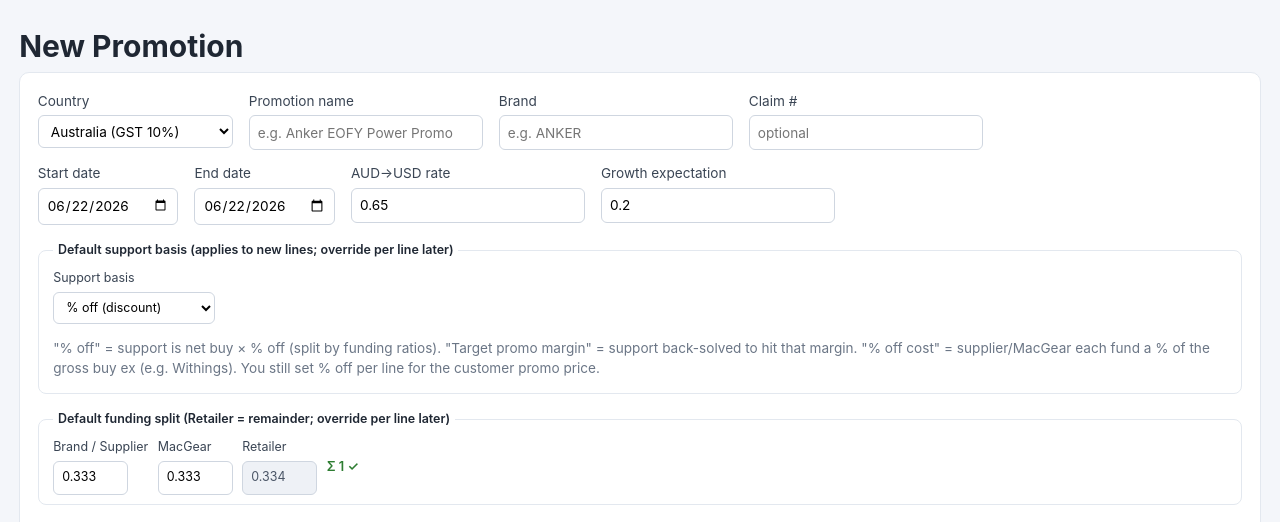
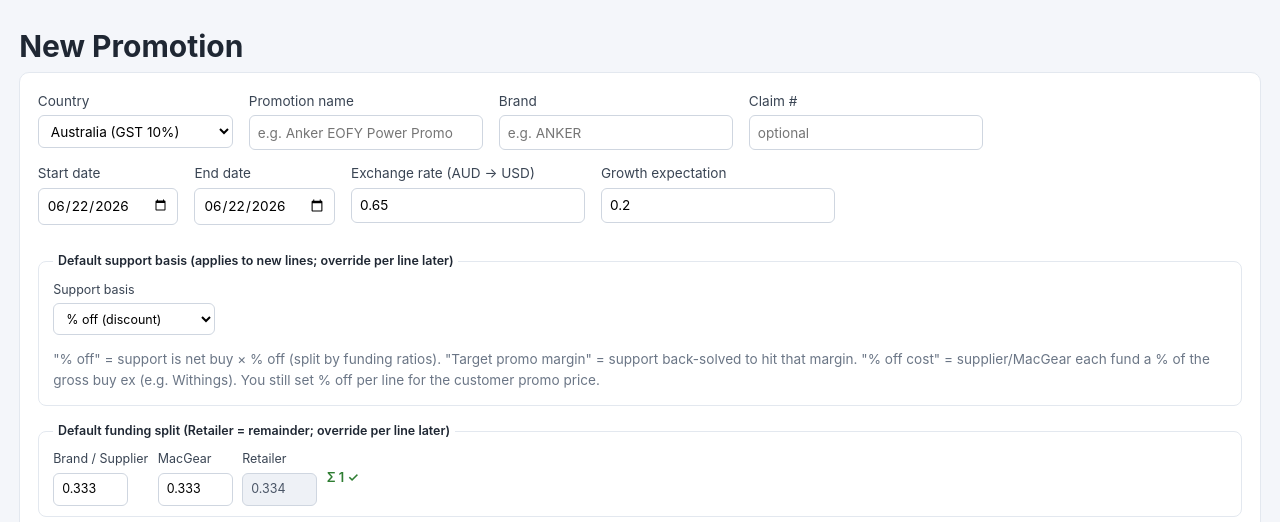
Before and after one commit to Aaron-Steel/Vendor-credit-claims, a FastAPI app: page /promo/new in a window 1280 px wide. Shown: the part 60-582 px from the top of the page. Run offline with FastAPI, Linux system fonts and the light colour scheme; data that the repository does not hold is empty.

Commit message:
Rename FX rate label (currency-aware) + show live ECB AUD/NZD->USD on new promo
Label is now 'Exchange rate (AUD/NZD -> USD)' driven by the promo country instead
of hardcoded AUD. New-promo form shows a small live ECB reference rate (AUD->USD,
NZD->USD) fetched client-side with a 'use' link to apply it; fails silently if
the network blocks the API.

Co-Authored-By: Claude Opus 4.8 (1M context) <noreply@anthropic.com>

```diff
--- a/app/templates/promo_detail.html
+++ b/app/templates/promo_detail.html
@@ -35,7 +35,7 @@
     <label>Claim # <input name="claim_number" value="{{ promo.claim_number }}"></label>
     <label>Start date <input type="date" name="start_date" id="d_start" value="{{ promo.start_date }}"></label>
     <label>End date <input type="date" name="end_date" id="d_end" value="{{ promo.end_date }}"></label>
-    <label>{{ cur }}→USD rate <input type="number" step="0.0001" min="0.0001" name="aud_usd_rate" value="{{ promo.aud_usd_rate }}" style="width:7em"></label>
+    <label>Exchange rate ({{ cur }} → USD) <input type="number" step="0.0001" min="0.0001" name="aud_usd_rate" value="{{ promo.aud_usd_rate }}" style="width:7em"></label>
     <label>Default support basis
       <select name="support_basis_default" id="d_basis">
         <option value="pct_off" {{ 'selected' if (promo.support_basis_default or 'pct_off') == 'pct_off' }}>% off (discount)</option>
--- a/app/templates/promo_new.html
+++ b/app/templates/promo_new.html
@@ -32,7 +32,10 @@
   <div class="row">
     <label>Start date <input type="date" name="start_date" id="start_date" value="{{ today }}" required></label>
     <label>End date <input type="date" name="end_date" id="end_date" value="{{ today }}" required></label>
-    <label>AUD→USD rate <input type="number" step="0.0001" min="0.0001" name="aud_usd_rate" value="0.65" required></label>
+    <label><span id="fxLabel">Exchange rate (AUD → USD)</span>
+      <input type="number" step="0.0001" min="0.0001" name="aud_usd_rate" id="aud_usd_rate" value="0.65" required>
+      <span class="hint" id="fxLive" style="font-size:.72rem"></span>
+    </label>
     <label>Growth expectation <input type="number" step="any" min="0" name="growth_default" value="0.2"></label>
   </div>
 
@@ -115,6 +118,30 @@
   }
   country.addEventListener('change', syncCountry); syncCountry();
 
+  // exchange-rate label (currency-aware) + small live ECB rate display
+  const fxLabel = document.getElementById('fxLabel');
+  const fxLive = document.getElementById('fxLive');
+  const rateInput = document.getElementById('aud_usd_rate');
+  const curOf = (c) => (c === 'NZ' ? 'NZD' : 'AUD');
+  let liveRates = null;
+  function updateFxLabel() { fxLabel.textContent = 'Exchange rate (' + curOf(country.value) + ' → USD)'; }
+  function renderFxLive() {
+    if (!liveRates) { fxLive.textContent = ''; return; }
+    fxLive.innerHTML = 'Live (ECB): AUD→USD ' + liveRates.AUD.toFixed(4) +
+      ' · NZD→USD ' + liveRates.NZD.toFixed(4) + ' · <a href="#" id="fxUse">use</a>';
+    document.getElementById('fxUse').addEventListener('click', function (e) {
+      e.preventDefault();
+      rateInput.value = (curOf(country.value) === 'NZD' ? liveRates.NZD : liveRates.AUD).toFixed(4);
+    });
+  }
+  updateFxLabel();
+  country.addEventListener('change', function () { updateFxLabel(); renderFxLive(); });
+  // free ECB reference rates; fails silently if the network blocks it
+  fetch('https://api.frankfurter.app/latest?from=USD&to=AUD,NZD')
+    .then((r) => (r.ok ? r.json() : null))
+    .then((d) => { if (d && d.rates) { liveRates = { AUD: 1 / d.rates.AUD, NZD: 1 / d.rates.NZD }; renderFxLive(); } })
+    .catch(() => {});
+
   // default support basis: reveal the fields relevant to the chosen method
   const basis = document.getElementById('basis_default');
   const tgtWrap = document.getElementById('tgt_default_wrap');
```
